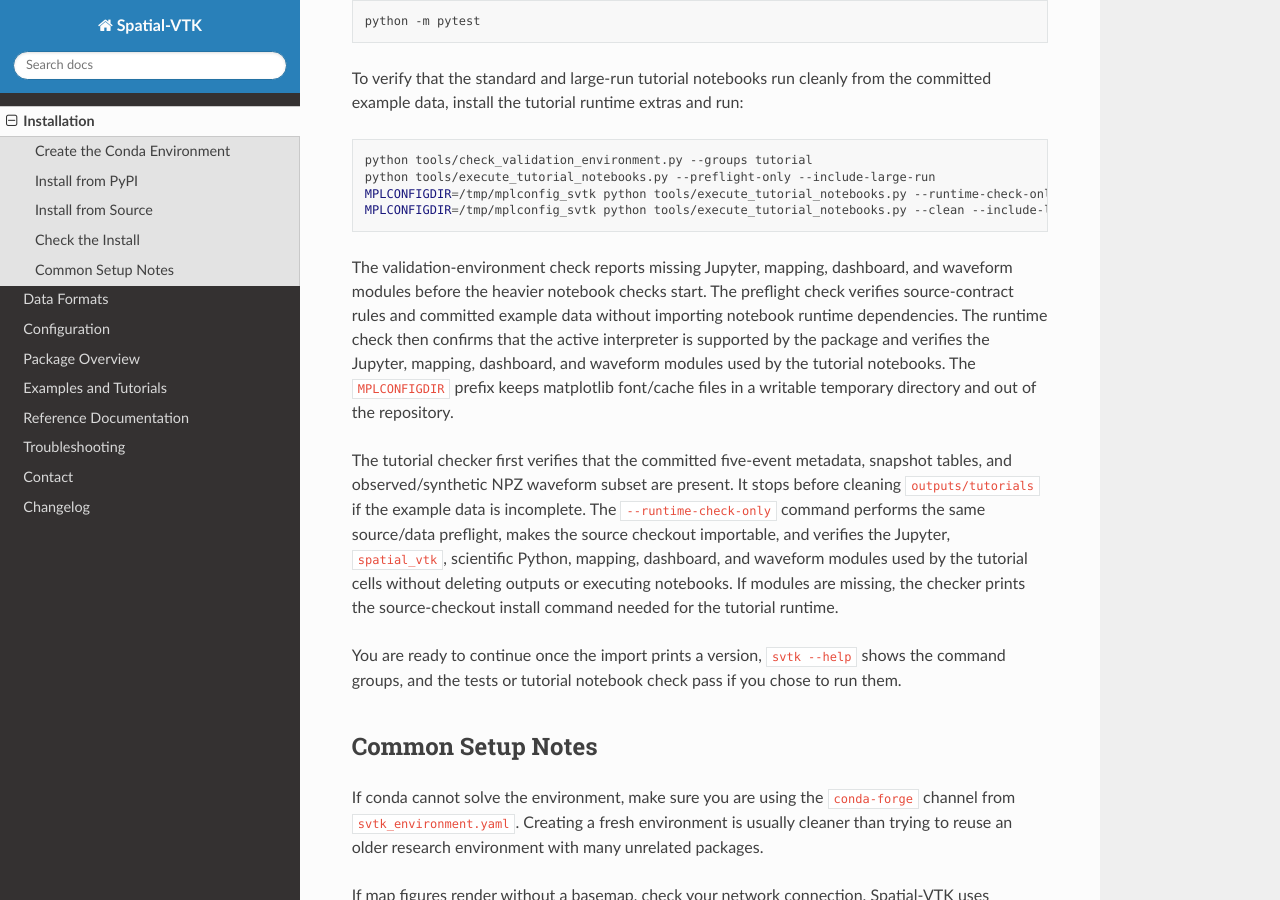
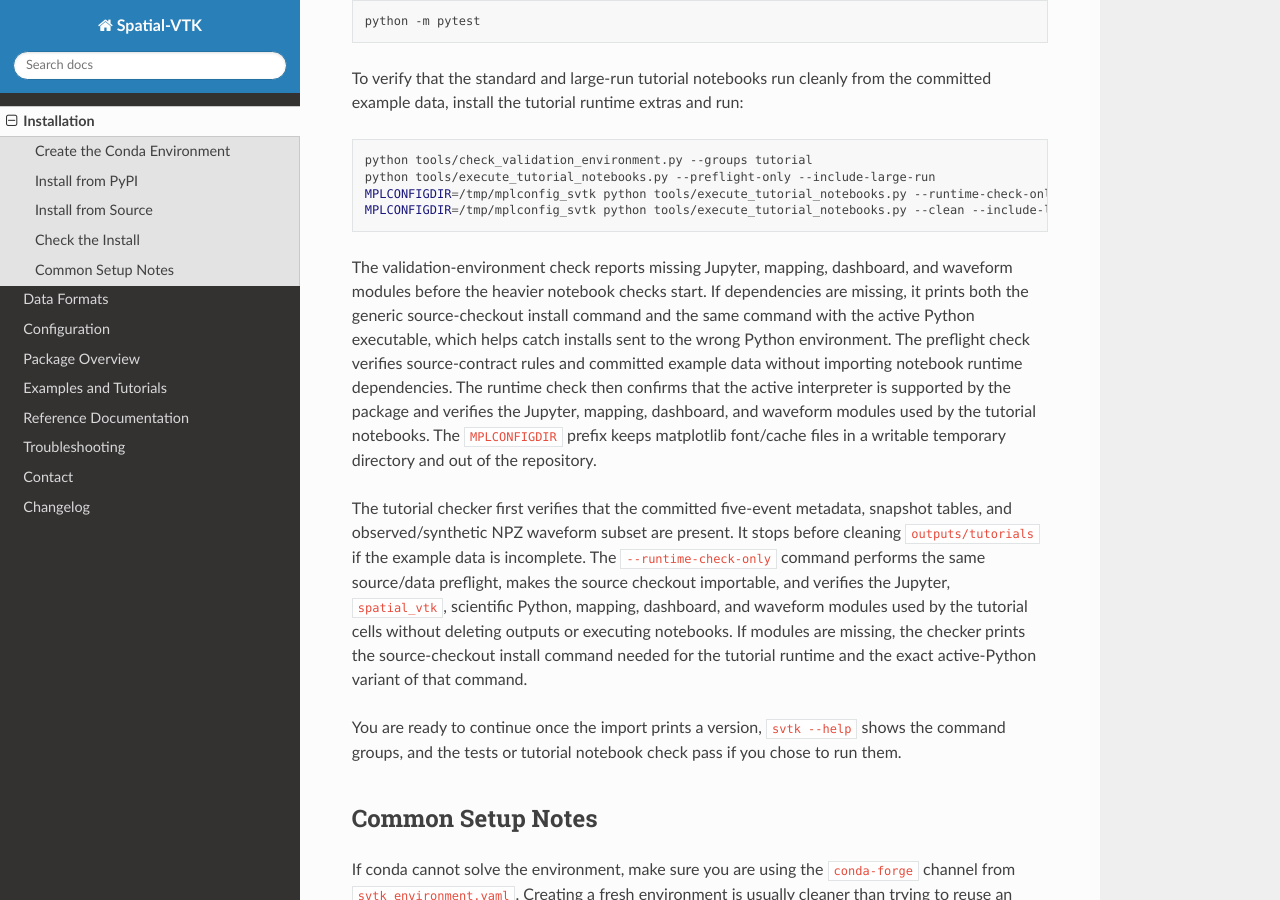
Before and after one commit to bcbirkel/spatial-vtk, a Sphinx documentation site: the page built from docs/installation.rst, in a window 1280 px wide and 900 px high, scrolled down 1925 px. Built offline with Sphinx 7.4.7 and the Read the Docs theme 3.1.0, drawn with Linux system fonts in a browser that asks for light colours.

Commit message:
Document exact environment tutorial checks

```diff
--- a/docs/examples/index.rst
+++ b/docs/examples/index.rst
@@ -61,7 +61,10 @@ observed/synthetic NPZ waveform subset, then makes the source tree importable
 and verifies the active Python version plus the Jupyter, ``spatial_vtk``,
 scientific Python, mapping, dashboard, and waveform modules that tutorial cells
 import. Unsupported Python versions and missing dependency extras are reported
-before execution starts.
+before execution starts. Missing-dependency messages include both the generic
+source-checkout install command and the active-Python install command so users
+can confirm that dependencies are being installed into the kernel environment
+that will run the notebooks.
 The source contract catches saved execution state, private absolute paths,
 shell/CLI workflow cells, implementation plotting/workflow imports, fixed
 run-layout paths, raw output-path/table reads, and notebook-local dataframe
--- a/docs/installation.rst
+++ b/docs/installation.rst
@@ -121,13 +121,16 @@ the committed example data, install the tutorial runtime extras and run:
    MPLCONFIGDIR=/tmp/mplconfig_svtk python tools/execute_tutorial_notebooks.py --clean --include-large-run
 
 The validation-environment check reports missing Jupyter, mapping, dashboard,
-and waveform modules before the heavier notebook checks start. The preflight
-check verifies source-contract rules and committed example data without
-importing notebook runtime dependencies. The runtime check then confirms that
-the active interpreter is supported by the package and verifies the Jupyter,
-mapping, dashboard, and waveform modules used by the tutorial notebooks. The
-``MPLCONFIGDIR`` prefix keeps matplotlib font/cache files in a writable
-temporary directory and out of the repository.
+and waveform modules before the heavier notebook checks start. If dependencies
+are missing, it prints both the generic source-checkout install command and the
+same command with the active Python executable, which helps catch installs sent
+to the wrong Python environment. The preflight check verifies source-contract
+rules and committed example data without importing notebook runtime
+dependencies. The runtime check then confirms that the active interpreter is
+supported by the package and verifies the Jupyter, mapping, dashboard, and
+waveform modules used by the tutorial notebooks. The ``MPLCONFIGDIR`` prefix
+keeps matplotlib font/cache files in a writable temporary directory and out of
+the repository.
 
 The tutorial checker first verifies that the committed five-event metadata,
 snapshot tables, and observed/synthetic NPZ waveform subset are present. It
@@ -137,7 +140,8 @@ makes the source checkout importable, and verifies the Jupyter,
 ``spatial_vtk``, scientific Python, mapping, dashboard, and waveform modules
 used by the tutorial cells without deleting outputs or executing notebooks. If
 modules are missing, the checker prints the source-checkout install command
-needed for the tutorial runtime.
+needed for the tutorial runtime and the exact active-Python variant of that
+command.
 
 You are ready to continue once the import prints a version, ``svtk --help``
 shows the command groups, and the tests or tutorial notebook check pass if you
--- a/docs/reference/cli/metrics.rst
+++ b/docs/reference/cli/metrics.rst
@@ -425,7 +425,7 @@ svtk metrics outputs
    * - ``--dashboard-partitioned``, ``--no-dashboard-partitioned``
      - No
      - Default: ``True``
-     - Partition dashboard metric rows by model, passband, and metric. Enabled by default for large-run dashboard reads; use --no-dashboard-partitioned to write one direct metrics_long dashboard table. (default: True)
+     - Partition dashboard metric rows by model, passband, and metric. Enabled by default for large-run dashboard reads; use --no-dashboard-partitioned to write one direct metrics_long dashboard table.
 
 .. _cli-svtk-metrics-plan:
 
```
Also changed, not shown: README.md (+4 -1 lines), docs/changelog.rst (+11 -0 lines), docs/examples/large_run/README.md (+4 -1 lines), 1 other file.
